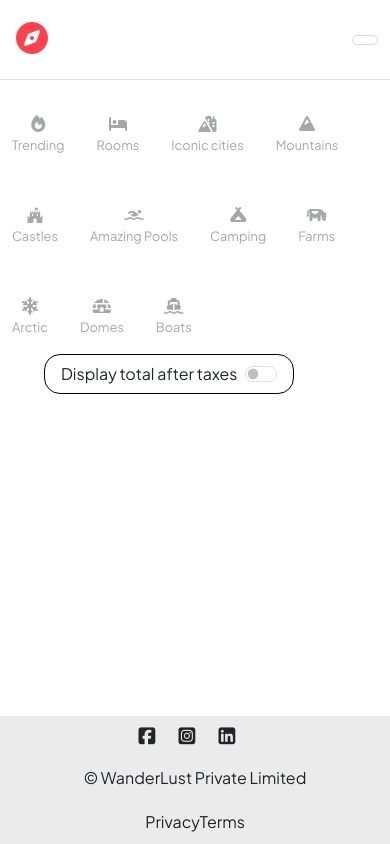
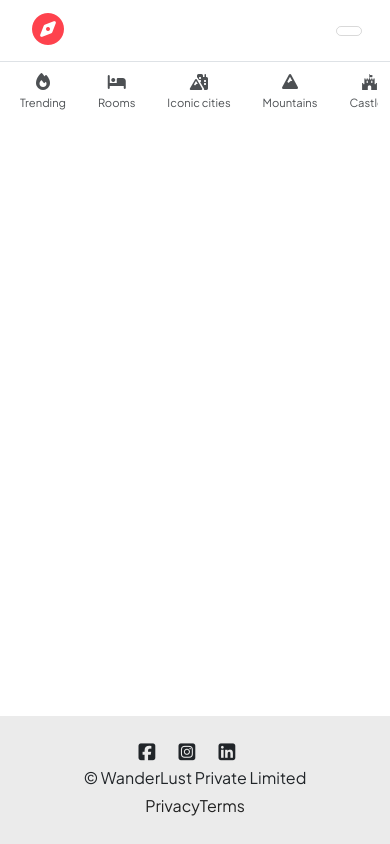
Before and after one commit to Jadhavgau/Wanderlust_Project, a Node server app: page /listings in a window 390 px wide. Run offline with Node 20, Linux system fonts and the light colour scheme; data that the repository does not hold is empty; some libraries are stand-ins or nearby versions.

Commit message:
Updated navbar for mobile view

```diff
--- a/views/includes/navbar.ejs
+++ b/views/includes/navbar.ejs
@@ -21,6 +21,47 @@
     padding: 0.5rem 3rem 0.5rem 3rem;
     font-size: 1rem;
   }
+
+@media (max-width: 768px) {
+  /* Navbar */
+  .navbar {
+    flex-direction: column;
+    align-items: flex-start;
+    height: auto;
+    padding: 0.5rem 1rem;
+  }
+
+  .search-inp {
+    width: 100%;
+    max-width: 100%;
+    margin-bottom: 0.5rem;
+  }
+
+  .search-btn {
+    width: 100%;
+    text-align: center;
+  }
+
+  /* Footer */
+  .f-info {
+    flex-direction: column;
+    gap: 0.3rem;
+    padding: 1rem 0.5rem;
+    text-align: center;
+  }
+
+  /* Cards */
+  .card-img-top {
+    height: 200px;
+    object-fit: cover;
+  }
+
+  #map {
+    width: 100%;
+    height: 250px;
+  }
+}
+
 </style>
 
 <nav class="navbar navbar-expand-md bg-body-light border-bottom sticky-top">
--- a/views/listings/index.ejs
+++ b/views/listings/index.ejs
@@ -36,6 +36,39 @@
     display: flex;
     align-items: center;
   }
+
+  /* Mobile responsive fix for filters section */
+@media (max-width: 768px) {
+  #filters {
+    overflow-x: auto;
+    flex-wrap: nowrap;
+    justify-content: flex-start;
+    gap: 1rem;
+    padding: 0.5rem;
+  }
+
+  .filter {
+    flex: 0 0 auto;
+    margin: 0 1rem 0 0;
+    opacity: 0.8;
+  }
+
+  .filter p {
+    font-size: 0.7rem;
+  }
+
+  .tax-toggle {
+    margin: 0.5rem 0 0 0;
+    padding: 0.5rem 1rem;
+    flex: 0 0 100%;
+    font-size: 0.8rem;
+  }
+
+  .tax-toggle label {
+    white-space: nowrap;
+  }
+}
+
 </style>
 
 <div id="filters">
```
